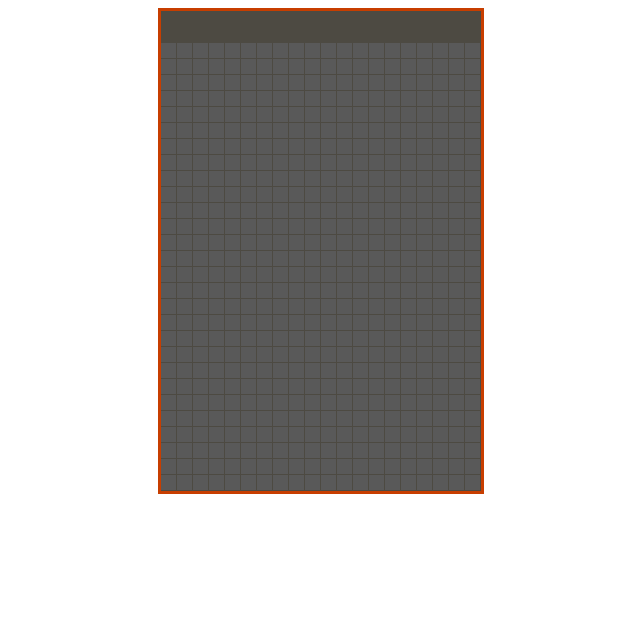
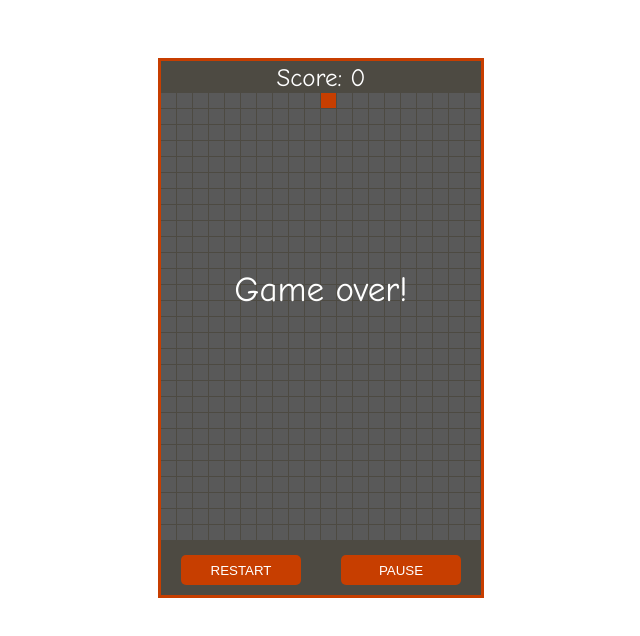
Before and after one commit to ragilevic/snake, a plain HTML site: page index.html in a window 1280 px wide. Shown: the whole page, without its empty margins (319-959 px from the left). Drawn offline with Linux system fonts and the light colour scheme.

Commit message:
add function eatTail,mouse listerner

```diff
--- a/index.html
+++ b/index.html
@@ -10,8 +10,17 @@
 </head>
 
 <body>
-    <canvas id="game" width="320" height="480"></canvas>
-    <script src="/script.js"></script>
+    <div class="canvas_wrapper">
+        <canvas id="game" width="320" height="480"></canvas>
+        <div class="controls">
+            <button type="button" class="ctrl_button" id="btn_restart">restart</button>
+            <button type="button" class="ctrl_button " id=" btn_pause ">pause</button>
+        </div>
+    </div>
+
+    <script src="/script.js "></script>
+    <!--
+    <script src="/test.js"></script> -->
 </body>
 
 </html>
--- a/script.js
+++ b/script.js
@@ -1,68 +1,64 @@
+'use strict'
+
+const buttons = document.querySelectorAll('.ctrl_button');
 const canvas = document.getElementById("game");
 const context = canvas.getContext("2d");
-let score = 0;
+
 const cellSize = 16;
 
+let interval;
+let score = 0;
+let direction = 'up';
+let isPaused = false;
 
 let snake = [];
 snake[0] = {
     x: 10 * cellSize,
     y: 15 * cellSize
 };
+
+let img = new Image();
 let arrSrcImg = [
     'img/cake_or.png',
     'img/cake_or2.png',
     'img/icecream.png',
     'img/icecream2.png',
     'img/icecream3.png'
-
-]
-let direction = "up";
+];
 let food = {
     x: getRandomFood(0, 19) * cellSize,
     y: getRandomFood(3, 29) * cellSize,
-    src: Math.floor((Math.random() * 5))
+    src: Math.floor((Math.random() * arrSrcImg.length))
 }
 
-function getRandomFood(min, max) {
-    return Math.floor(Math.random() * (max - min + 1)) + min;
-}
-
-let img = new Image();
-
-
-
 function drawGame() {
-
+    if (!isPaused) {
         context.clearRect(0, 0, canvas.width, canvas.height);
-    for (let i = 0; i < canvas.width; i += 16) {
-        for (let j = 32; j < canvas.height; j += 16) {
-            context.fillStyle = '#595959';
-            context.fillRect(i, j, cellSize - 1, cellSize - 1);
-
-        }
-
-    }
+        let snakeX = snake[0].x;
+        let snakeY = snake[0].y;
+        drawField();
         drawFood();
         drawSnake();
-    let snakeX = snake[0].x;
-    let snakeY = snake[0].y;
-    if (direction == "left") snakeX -= cellSize;
-    if (direction == "right") snakeX += cellSize;
-    if (direction == "up") snakeY -= cellSize;
-    if (direction == "down") snakeY += cellSize;
+        drawScore();
 
-    if (snake[0].x < 0 || snakeX > canvas.width - cellSize ||
-        snake[0].y < 0 || snakeY > canvas.height - cellSize)
-        clearInterval(game);
+        if (direction == "left") {
+            snakeX -= cellSize;
+        } else if (direction == "right") {
+            snakeX += cellSize;
+        } else if (direction == "up") {
+            snakeY -= cellSize;
+        } else if (direction == "down") {
+            snakeY += cellSize;
+        }
+        isBumped(snakeX, snakeY);
         if (snakeX == food.x && snakeY == food.y) {
-
             food = {
                 x: getRandomFood(0, 19) * cellSize,
                 y: getRandomFood(3, 29) * cellSize,
-            src: Math.floor((Math.random() * 5))
+                src: Math.floor((Math.random() * arrSrcImg.length))
             };
             img.src = arrSrcImg[food.src];
+            score++;
         } else {
             snake.pop();
         }
@@ -70,15 +66,18 @@ function drawGame() {
             x: snakeX,
             y: snakeY
         };
-    //eatTail(newHead, snake);
+
+        eatTail(newHead, snake);
         snake.unshift(newHead);
-    //context.closePath();
+    }
 }
 
-function eatTail(head, arr) {
-    for (let i = 0; i < arr.length; i++) {
-        if (head.x == arr[i].x && head.y == arr[i].y)
-            clearInterval(game);
+function drawField() {
+    for (let i = 0; i < canvas.width; i += 16) {
+        for (let j = 32; j < canvas.height; j += 16) {
+            context.fillStyle = '#595959';
+            context.fillRect(i, j, cellSize - 1, cellSize - 1);
+        }
     }
 }
 
@@ -88,21 +87,82 @@ function drawFood() {
 }
 
 function drawSnake() {
-
     for (let i = 0; i < snake.length; i++) {
-
         if (i == 0) {
             context.fillStyle = '#C73E00';
         } else {
-            context.fillStyle = '#F5A470';
+            context.fillStyle = 'white';
         }
         context.fillRect(snake[i].x, snake[i].y, cellSize - 1, cellSize - 1);
     }
+}
+
+function drawScore() {
+    context.font = "25px Comic Sans MS";
+    context.fillStyle = "white";
+    context.textAlign = "center";
+    context.fillText(`Score: ${score}`, canvas.width / 2, 25);
+}
+
+function changeDirection(snakeX, snakeY) {
+    let arr = [];
+    if (direction == "left") {
+        snakeX -= cellSize;
+    } else if (direction == "right") {
+        snakeX += cellSize;
+    } else if (direction == "up") {
+        snakeY -= cellSize;
+    } else if (direction == "down") {
+        snakeY += cellSize;
+    }
+    return arr[snakeX, snakeY]
+}
+
+function isBumped(snakeX, snakeY) {
+    if (snake[0].x <= 0 || snakeX > canvas.width - cellSize ||
+        snake[0].y < 48 || snakeY > canvas.height - cellSize) {
+        endGame();
+        clearInterval(interval);
+    }
+}
+
+function isAte(snakeX, snakeY) {
+    if (snakeX == food.x && snakeY == food.y) {
+        food = {
+            x: getRandomFood(0, 19) * cellSize,
+            y: getRandomFood(3, 29) * cellSize,
+            src: Math.floor((Math.random() * arrSrcImg.length))
+        };
+        img.src = arrSrcImg[food.src];
+        score++;
+    } else {
+        snake.pop();
+    }
+}
+
+function endGame() {
+    context.font = "35px Comic Sans MS";
+    context.fillStyle = "white";
+    context.textAlign = "center";
+    context.fillText(`Game over!`, canvas.width / 2, canvas.height / 2);
+    clearInterval(interval);
+}
+
+function eatTail(head, arr) {
+    for (let i = 0; i < arr.length; i++) {
+        if (head.x == arr[i].x && head.y == arr[i].y) {
+            endGame();
+            clearInterval(interval);
+        }
 
     }
+}
 
-function keyDownHandler(e) {
+function getRandomFood(min, max) {
+    return Math.floor(Math.random() * (max - min + 1)) + min;
+}
 
+function keyHandler(e) {
     if (e.keyCode == 37 && direction != "right") {
         direction = "left";
     } else if (e.keyCode == 38 && direction != "down") {
@@ -111,8 +171,35 @@ function keyDownHandler(e) {
         direction = "right";
     } else if (e.keyCode == 40 && direction != "up") {
         direction = "down";
+    } else if (e.keyCode == 32 && isPaused == false) {
+        isPaused = true;
+    } else if (e.keyCode == 32 && isPaused == true) {
+        isPaused = false;
+    }
 }
 
+function pressPause() {
+    if (isPaused == false) {
+        isPaused = true;
+    } else if (isPaused == true) {
+        isPaused = false;
     }
-document.addEventListener("keydown", keyDownHandler);
-let game = setInterval(drawGame, 200);
+}
+
+function pressRestart(e) {
+    document.location.reload();
+    clearInterval(interval)
+}
+document.addEventListener("keydown", keyHandler);
+
+
+
+buttons[1].addEventListener("mousedown", pressPause);
+
+
+buttons[0].addEventListener("click", pressRestart);
+
+
+if (isPaused == false) {
+    interval = setInterval(drawGame, 200);
+}
--- a/style.css
+++ b/style.css
@@ -1,6 +1,33 @@
+body {
+    padding-top: 50px;
+}
+
 canvas {
-    display: block;
     margin: 0 auto;
-    border: 3px solid #C73E00;
     background-color: #4D4A42;
 }
+
+.canvas_wrapper {
+    margin: 0 auto;
+    background-color: #4D4A42;
+    border: 3px solid #C73E00;
+    width: 320px;
+}
+
+.controls {
+    display: flex;
+    justify-content: space-around;
+    text-align: center;
+    margin-bottom: 10px;
+    margin-top: 10px;
+}
+
+.ctrl_button {
+    border: none;
+    background: #C73E00;
+    color: white;
+    text-transform: uppercase;
+    border-radius: 5px;
+    height: 30px;
+    width: 120px;
+}
```
Also changed, not shown: test.js (added, +11 -0 lines), 1 other file. Lines whose indentation alone changed are shown as unchanged.
